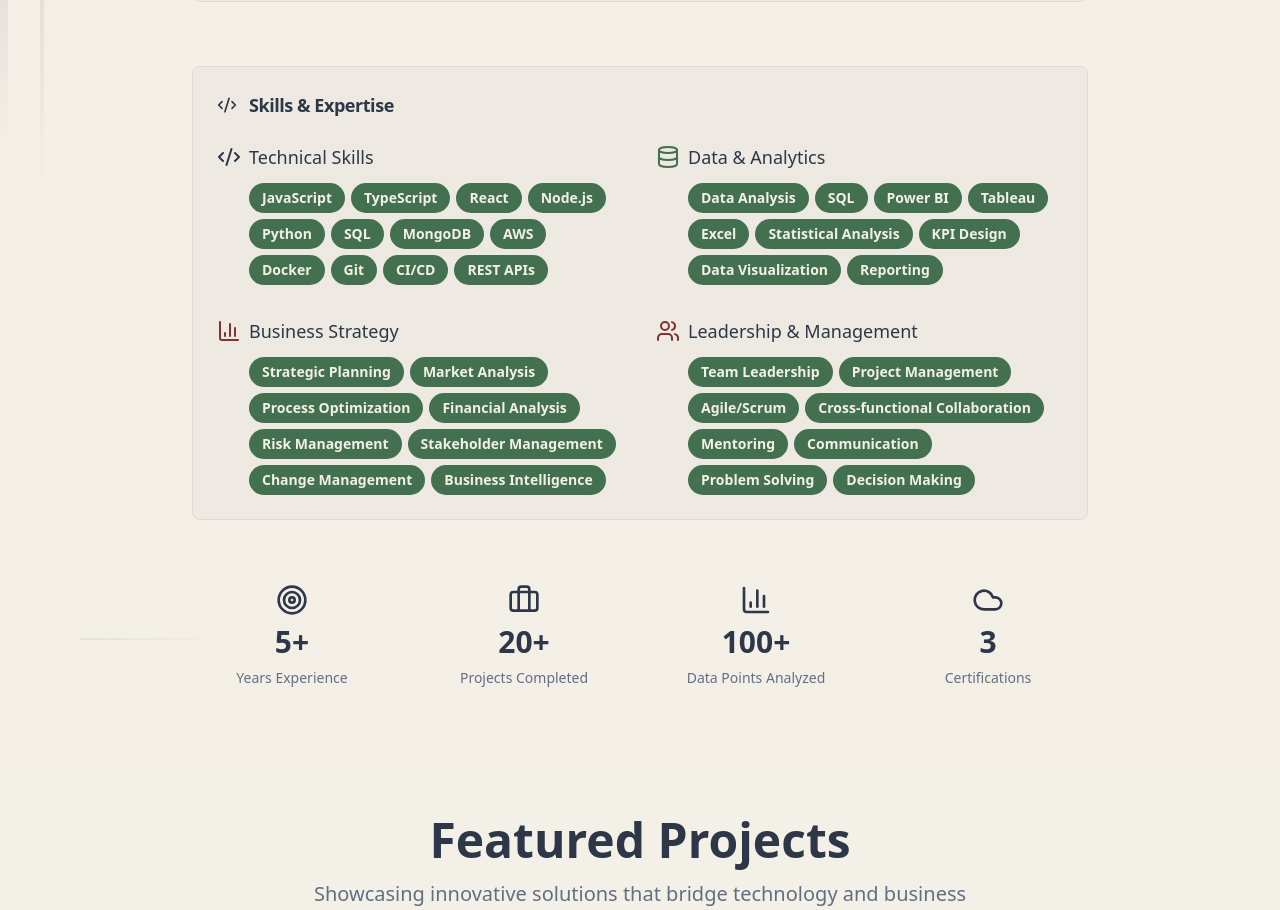
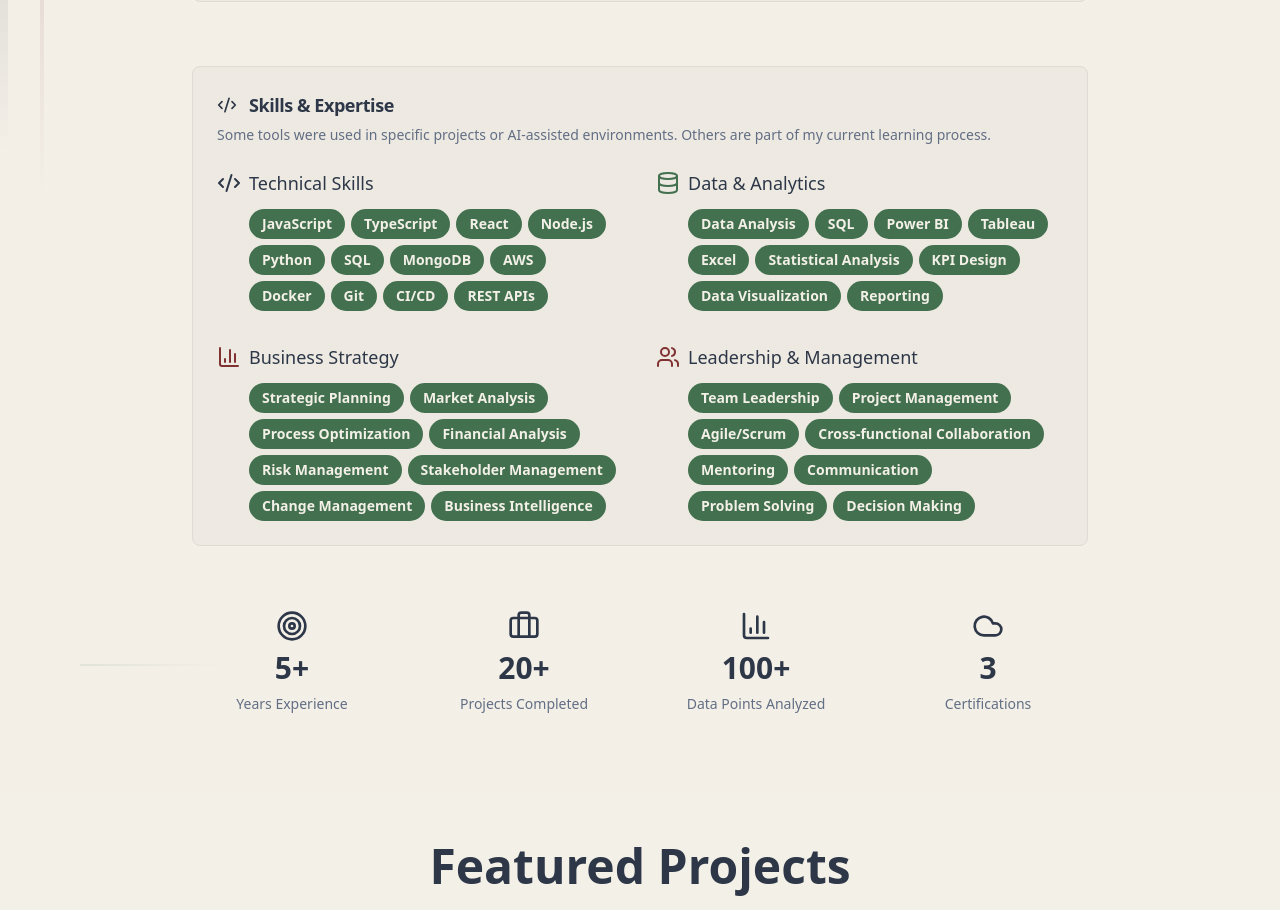
Before and after one commit to annasebedash-creator/anna-sebedach-portfolio, a React (Vite) app: page / in a window 1280 px wide. Shown: the part 1367-2277 px from the top of the page. Built offline with nearby package versions, Linux system fonts and the light colour scheme.

Commit message:
Add clarifying text to skills

```diff
--- a/src/components/Skills.tsx
+++ b/src/components/Skills.tsx
@@ -151,6 +151,9 @@ const Skills = () => {
                 </div>
                 <span>Skills & Expertise</span>
               </CardTitle>
+              <p className="text-muted-foreground text-sm mt-3">
+                Some tools were used in specific projects or AI-assisted environments. Others are part of my current learning process.
+              </p>
             </CardHeader>
             <CardContent>
               <div className="grid md:grid-cols-2 gap-8 text-base">
```
